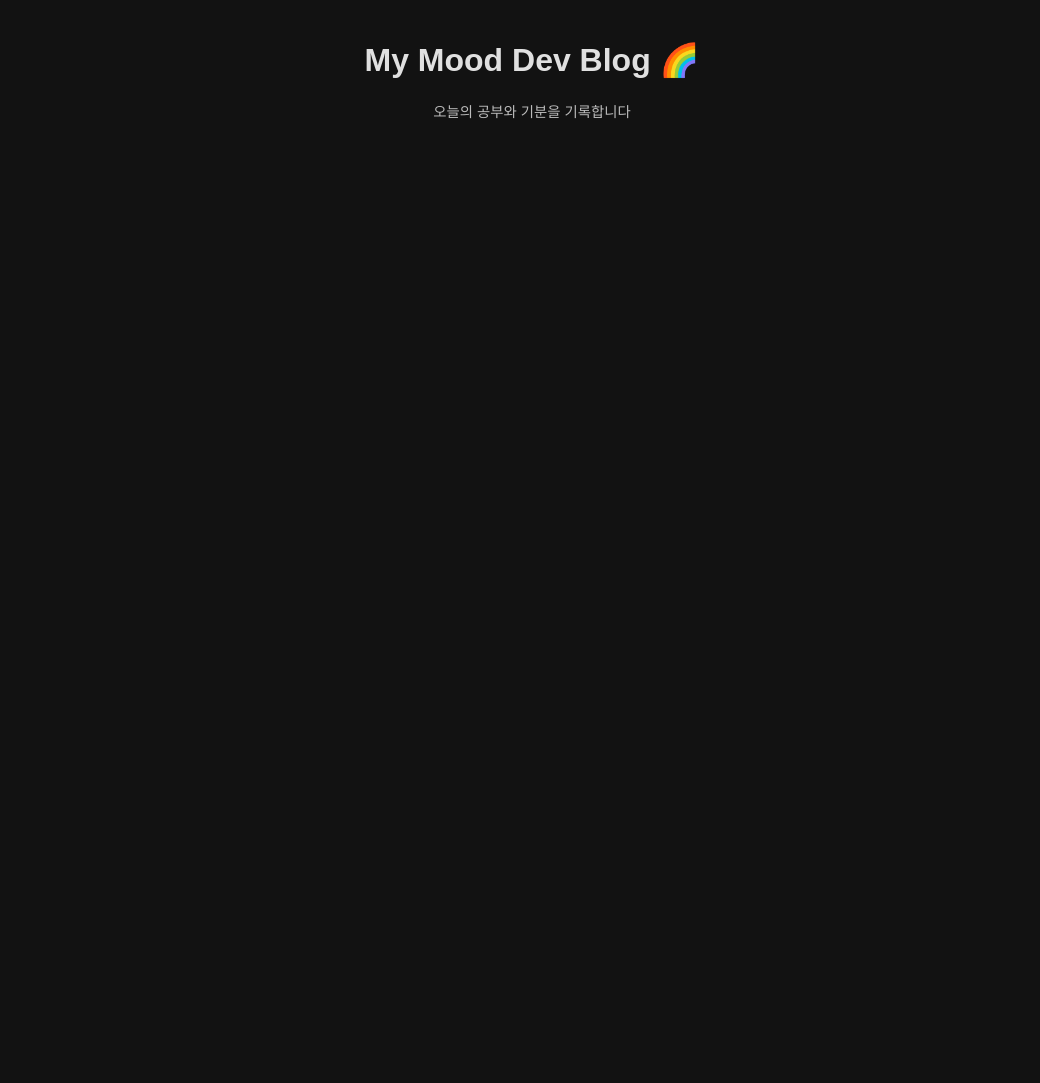
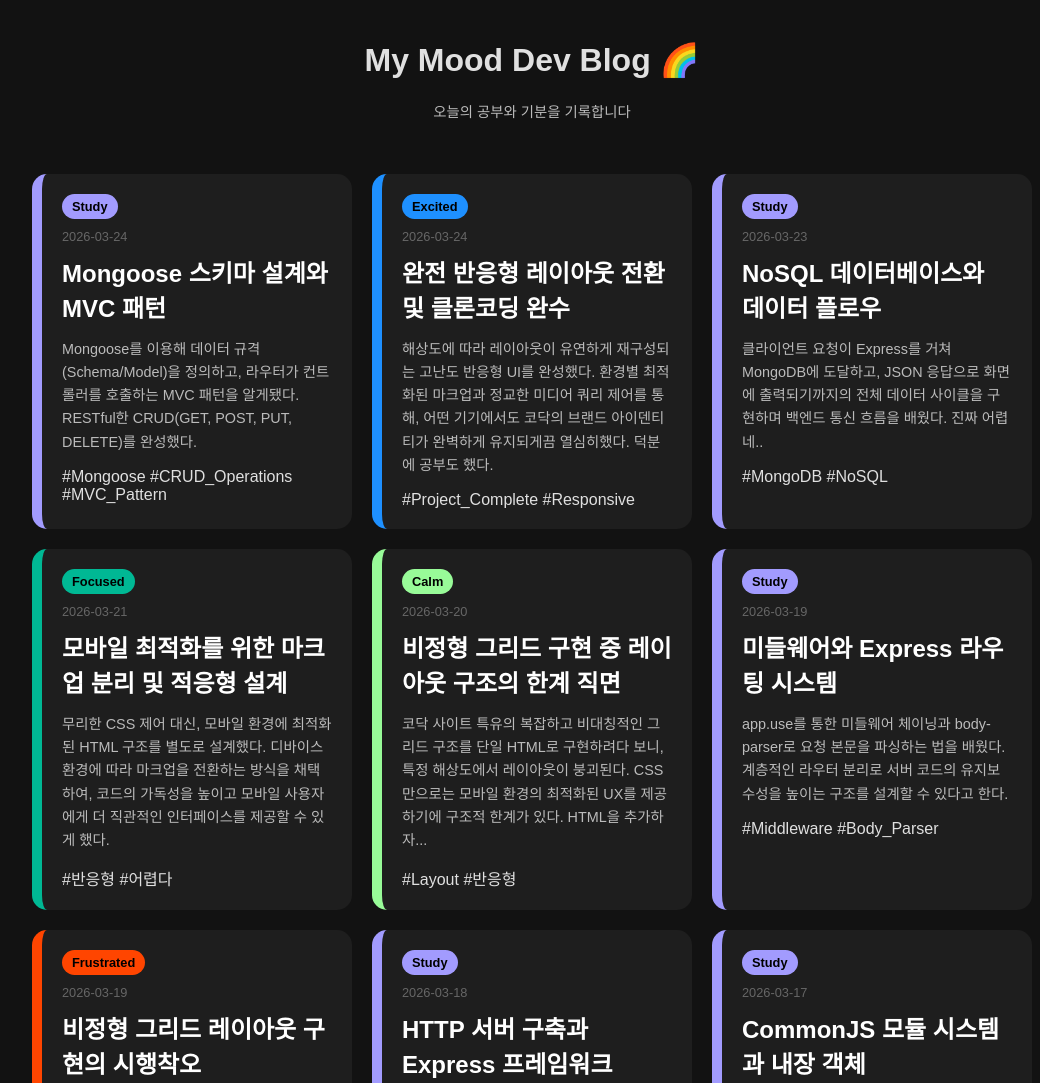
Before and after one commit to leeys169/-Blog, a website: page index.html in a window 1280 px wide. Shown: the top 1083 px of the page, without its empty margins (108-1148 px from the left). Before the commit the page ends 800 px from the top, so only its background shows below. Drawn offline with Linux system fonts and the light colour scheme; no server answers.

Commit message:
refactor: 경로 단순화를 위해 모든 파일을 최상위로 이동

```diff
--- a/index.html
+++ b/index.html
@@ -4,7 +4,7 @@
     <meta charset="UTF-8">
     <meta name="viewport" content="width=device-width, initial-scale=1.0">
     <title>My Mood Dev Blog</title>
-    <link rel="stylesheet" href="/public/style.css">
+    <link rel="stylesheet" href="style.css">
 </head>
 <body>
     <div class="container">
@@ -16,6 +16,6 @@
         <main id="post-container" class="post-grid"></main>
     </div>
 
-    <script src="/public/script.js"></script>
+    <script src="script.js"></script>
 </body>
 </html>
--- a/public/script.js
+++ b/script.js
@@ -1,7 +1,7 @@
 async function fetchPosts() {
     try {
         // 1. 서버 API 호출
-        const response = await fetch('public/posts.json');
+        const response = await fetch('posts.json');
         const posts = await response.json();
 
         // 2. 날짜 최신순 정렬 (최근에 공부한 내용이 맨 위로!)
```
Also changed, not shown: style.css (renamed from public/style.css).
